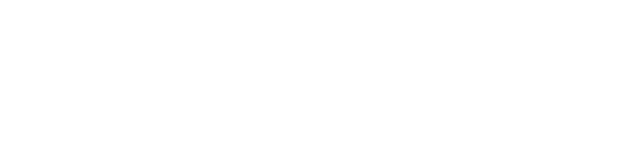
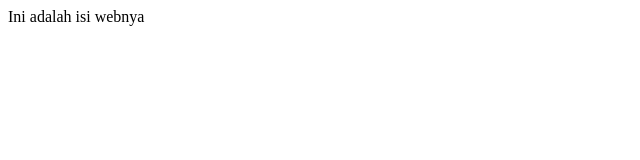
Before and after one commit to KenRakuza/aisprayogi.github.io, a plain HTML site: page index.html in a window 1280 px wide. Shown: the whole page, without its empty margins (0-640 px from the left). Drawn offline with Linux system fonts and the light colour scheme.

Commit message:
Update index.html

```diff
--- a/index.html
+++ b/index.html
@@ -9,6 +9,6 @@
     <script src="js/main.js"></script>
 </head>
 <body>
-
+    Ini adalah isi webnya
 </body>
 </html>
```
